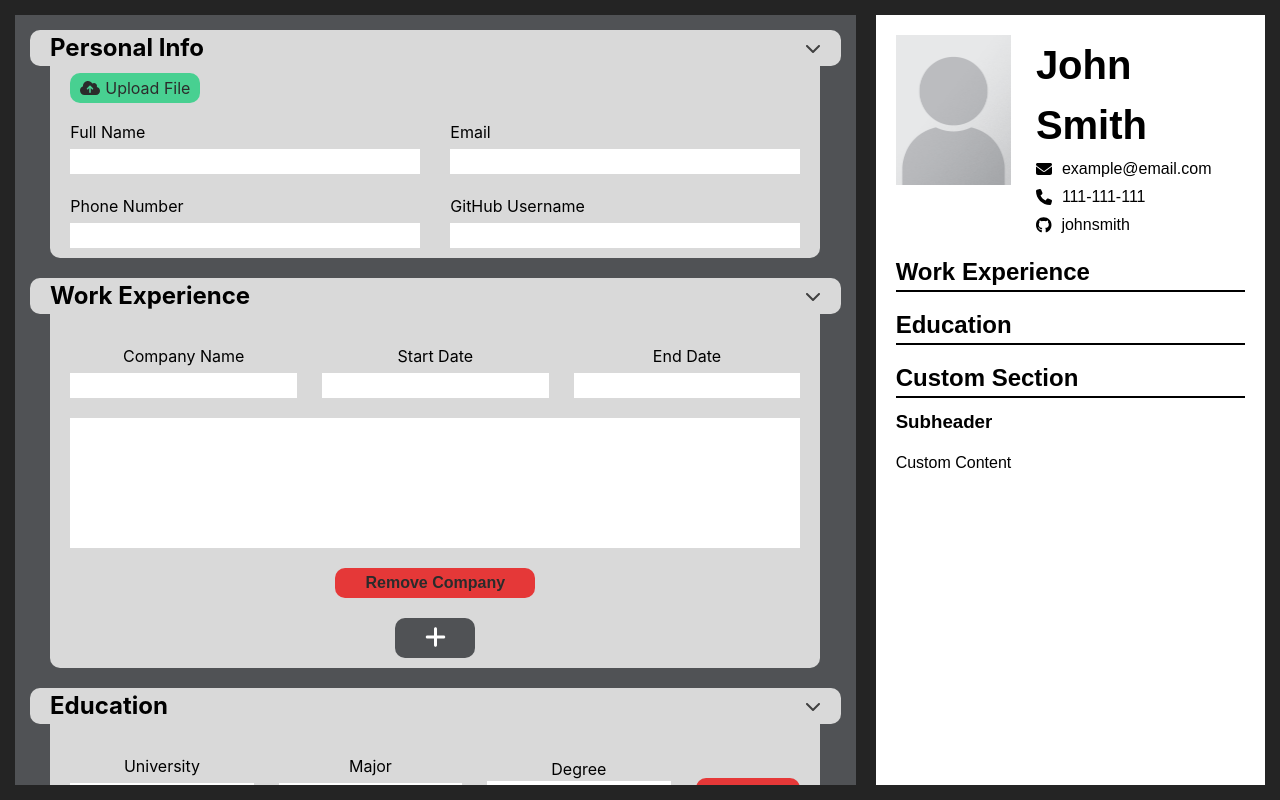
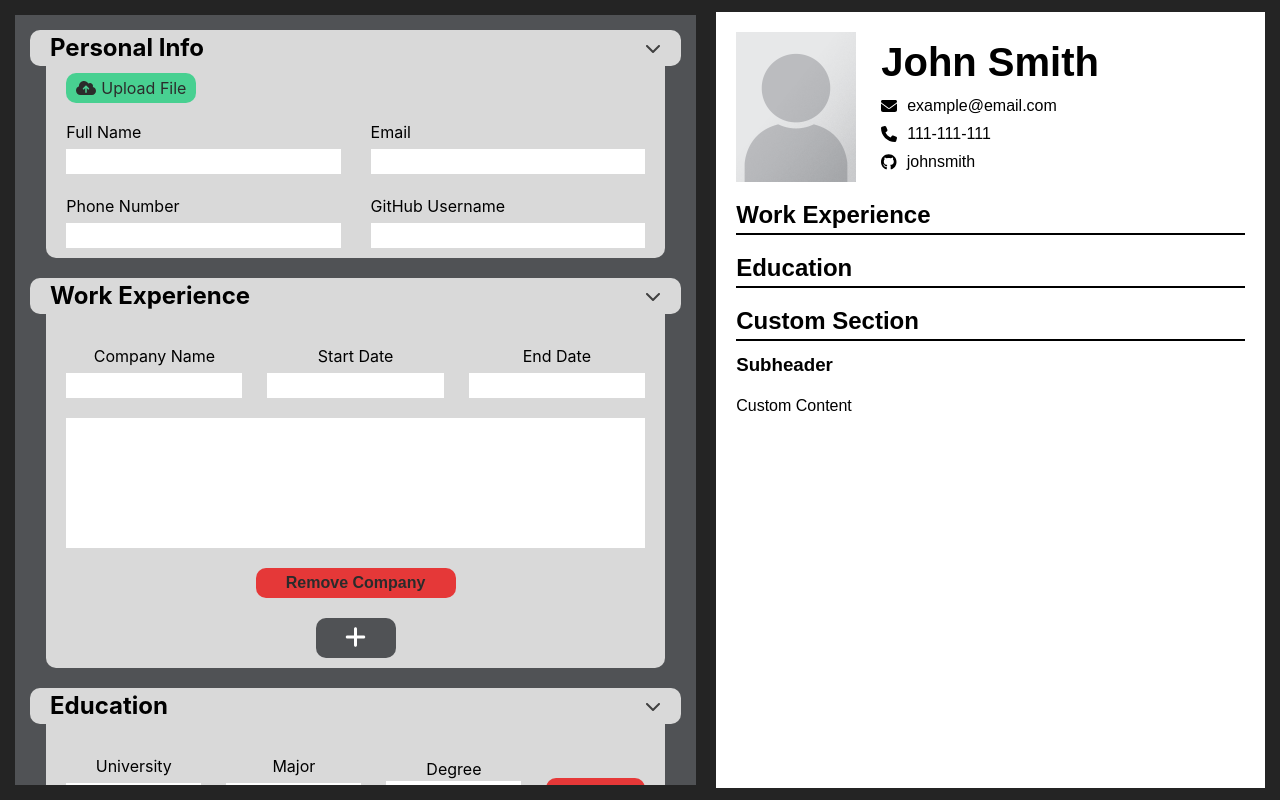
Before and after one commit to irakligudiashvili/cv-maker-react, a React (Vite) app: page / in a window 1280 px wide. Built offline with nearby package versions, Linux system fonts and the light colour scheme.

Commit message:
made cvpreview responsive

```diff
--- a/src/styles/CvPreview.css
+++ b/src/styles/CvPreview.css
@@ -2,8 +2,16 @@
     background-color: #fff;
     color: #000;
 
-    height: 100%;
-    width: calc(100vh / 1.414);
+    /* height: 100%; */
+    /* width: calc(100vh / 1.414); */
+
+    height: 97vh;
+    width: min(97vw, 97vh / 1.414);
+    /* max-height: 100%; */
+
+
+
+    aspect-ratio: 1 / 1.414;
 
     box-sizing: border-box;
     padding: 20px;
```
